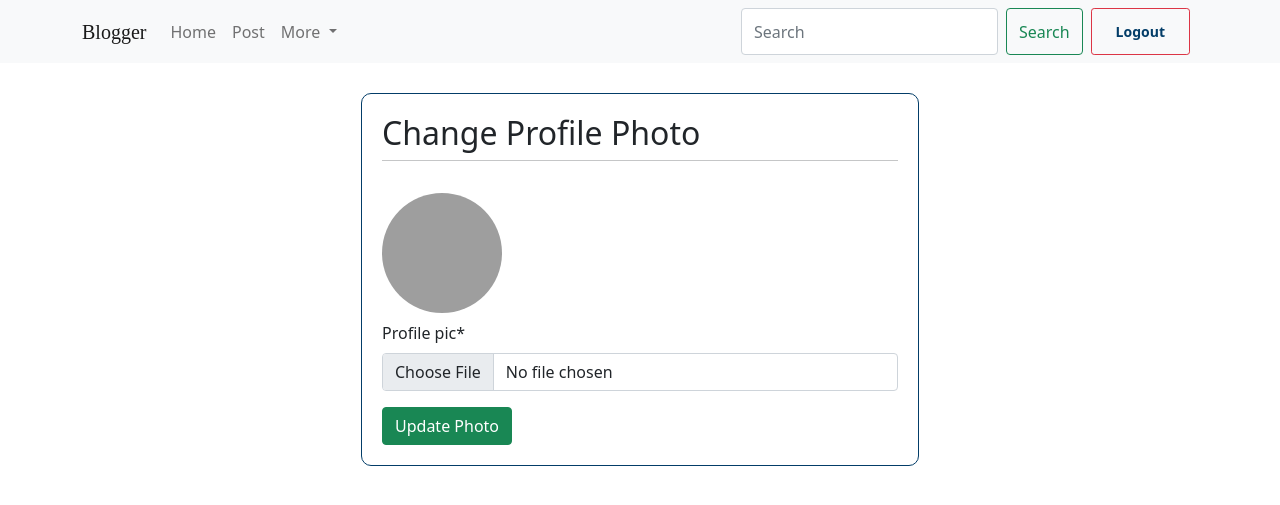
After one commit to Ahamed-Shojib/Blog_With_Django, a Django app: page /account/addpropic/ in a window 1280 px wide. The commit adds this page. Shown: the top 505 px of the page. Run offline with Django 5.2, Linux system fonts and the light colour scheme; a user stored in the database is signed in; data comes from the database, SQL or seed files in the repository; both versions use the stored data as it was after the commit; some libraries are stand-ins or nearby versions; some web fonts are replaced; grey boxes are pictures that could not be loaded.

Commit message:
Add,Change,Remove Profile Photo and Remove Duplicate img with Django-Cleanup

```diff
--- a/App_Login/forms.py
+++ b/App_Login/forms.py
@@ -1,6 +1,7 @@
 from django import forms
 from django.contrib.auth.models import User
 from django.contrib.auth.forms import UserCreationForm,UserChangeForm
+from App_Login.models import UserProfile
 
 class SignUpForm(UserCreationForm):
     email = forms.EmailField(label="Email Address",required=True)
@@ -12,3 +13,9 @@ class EditProfileForm(UserChangeForm):
     class Meta:
         model = User
         fields = ('username','email','first_name','last_name','password')
+
+#profile Pic
+class profilePic(forms.ModelForm):
+    class Meta:
+        model = UserProfile
+        fields = ['profile_pic',]
--- a/App_Login/models.py
+++ b/App_Login/models.py
@@ -1,5 +1,6 @@
 from django.db import models
 from django.contrib.auth.models import User
+
 
 # Create your models here.
 class UserProfile(models.Model):
--- a/App_Login/urls.py
+++ b/App_Login/urls.py
@@ -1,5 +1,5 @@
 from django.urls import path
-from . import views
+from App_Login import views
 
 app_name = 'App_Login'
 
@@ -12,4 +12,6 @@ urlpatterns = [
     path('userprofile/', views.user_profile, name='user_profile'),
     path('changeprofile/', views.change_profile, name='change_profile'),
     path('password/', views.change_password, name='change_password'),
+    path('addpropic/', views.add_profile_pic, name='add_profile_pic'),
+    path('change-pro-pic',views.change_profile_pic, name='change_profile_pic'),
 ]
--- a/App_Login/views.py
+++ b/App_Login/views.py
@@ -3,7 +3,7 @@ from django.contrib.auth.forms import UserCreationForm,AuthenticationForm,Passwo
 from django.contrib.auth import login,logout,authenticate
 from django.http import HttpResponse
 from django.contrib.auth.decorators import login_required
-from App_Login.forms import SignUpForm,UserChangeForm,EditProfileForm
+from App_Login.forms import SignUpForm,UserChangeForm,EditProfileForm,profilePic
 
 # Create your views here.
 
@@ -78,3 +78,28 @@ def change_password(request):
             changed = True
             form = PasswordChangeForm(current_user)
     return render(request,'App_Login/change_password.html',context={'form':form,'changed':changed})
+
+
+#Add Profile Pic
+@login_required
+def add_profile_pic(request):
+    form = profilePic()
+    if request.method == 'POST':
+        form = profilePic(request.POST,request.FILES)
+        if form.is_valid():
+            user_obj = form.save(commit=False)
+            user_obj.user = request.user
+            user_obj.save()
+            return HttpResponseRedirect(reverse('App_Login:user_profile'))
+    return render(request,'App_Login/add_profile_pic.html',context={'form':form})
+
+#Change Profile Pic
+@login_required
+def change_profile_pic(request):
+    form = profilePic(instance=request.user.user_profile)
+    if request.method == 'POST':
+        form = profilePic(request.POST,request.FILES,instance=request.user.user_profile)
+        if form.is_valid():
+            form.save()
+            return HttpResponseRedirect(reverse('App_Login:user_profile'))
+    return render(request,'App_Login/add_profile_pic.html',context={'form':form})
--- a/myblog/settings.py
+++ b/myblog/settings.py
@@ -45,6 +45,7 @@ INSTALLED_APPS = [
     'App_Login',
     'crispy_forms',
     "crispy_bootstrap5",
+    'django_cleanup.apps.CleanupConfig',
 ]
 
 # Crispy Forms
--- a/myblog/urls.py
+++ b/myblog/urls.py
@@ -1,6 +1,7 @@
 from django.contrib import admin
 from django.urls import path,include
-
+from django.conf import settings
+from django.contrib.staticfiles.urls import static,staticfiles_urlpatterns
 from . import views
 
 urlpatterns = [
@@ -9,3 +10,6 @@ urlpatterns = [
     path('account/', include('App_Login.urls')),
     path('', views.home, name='home'),
 ]
+
+urlpatterns += staticfiles_urlpatterns()
+urlpatterns += static(settings.MEDIA_URL, document_root=settings.MEDIA_ROOT)
--- /dev/null
+++ b/templates/App_Login/add_profile_pic.html
@@ -0,0 +1,23 @@
+{% extends "base.html" %}
+
+{% load crispy_forms_tags %}
+
+{% block title_block %} Change Profile Photo {% endblock %}
+
+{% block body_block %}
+{% if add_profile_pic %}
+    <div class="alert alert-success" role="alert" style="max-width: 50%;margin: 20px auto;">
+        Profile Photo Updated Successfully!
+    </div>
+{% endif %}
+<div class="container" style="max-width: 50%;border: 1px solid rgb(3, 61, 104);border-radius: 10px;padding: 20px;margin: 30px auto;">
+<h2>Change Profile Photo</h2>
+<hr class="dropdown-divider">
+<form method="POST" class="mt-4" enctype="multipart/form-data">
+    {% csrf_token %}
+    <img src="/media/{{user.user_profile.profile_pic}}" class="rounded-circle my-2" width='120px' height='120px' alt="profile picture">
+    {{ form|crispy }}
+    <button type="submit" class="btn btn-success">Update Photo</button>
+</form>
+</div>
+{% endblock %}
```
Also changed, not shown: templates/App_Login/user_profile.html (+17 -0 lines), db.sqlite3, media/profile_pics/Pro_M.webp (added), media/profile_pics/pro_1.webp (added), media/profile_pics/pro_F.jpg (added), media/profile_pics/pro_F_bPjtQXr.jpg (added).
